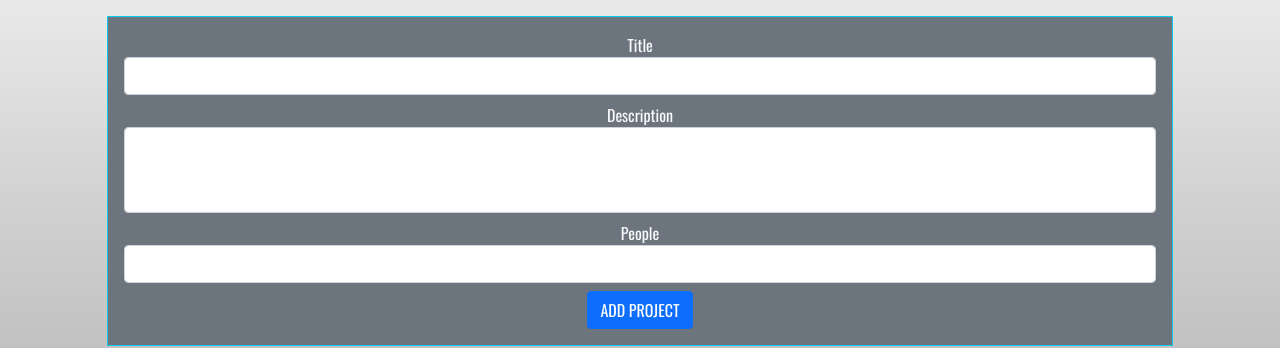
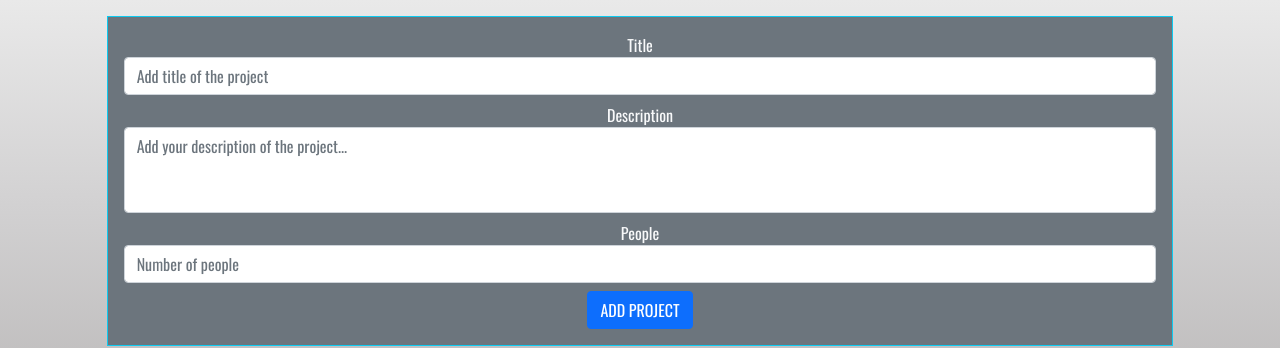
Before and after one commit to Kadavi95/SimpleExerciseTypeScript, a website: page index.html in a window 1280 px wide. Shown: the top 348 px of the page. Drawn offline with nearby package versions, Linux system fonts and the light colour scheme.

Commit message:
added placeholders

```diff
--- a/index.html
+++ b/index.html
@@ -18,15 +18,15 @@
       <form class='col-10 mx-auto text-center border border-info text-light bg-secondary'>
         <div class="col-12 mb-2 mx-auto text-center" >
           <label for="title" class="">Title</label>
-          <input type="text" class='form-control text-dark' id="title" />
+          <input type="text" class='form-control text-dark' id="title" placeholder="Add title of the project" />
         </div>
         <div class="col-12 mb-2 mx-auto text-center ">
           <label for="description">Description</label>
-          <textarea id="description" rows="3" style="resize: none"class='form-control text-dark' ></textarea>
+          <textarea id="description" rows="3" style="resize: none"class='form-control text-dark'placeholder='Add your description of the project...' ></textarea>
         </div>
         <div class="col-12 mb-2 mx-auto text-center">
           <label for="people">People</label>
-          <input type="number" id="people" step="1" min="0" max="10" class="form-control text-dark"/>
+          <input type="number" id="people" step="1" min="0" max="10" class="form-control text-dark" placeholder="Number of people"/>
         </div>
         <button type="submit" class="btn btn-primary">ADD PROJECT</button>
       </form>
```
